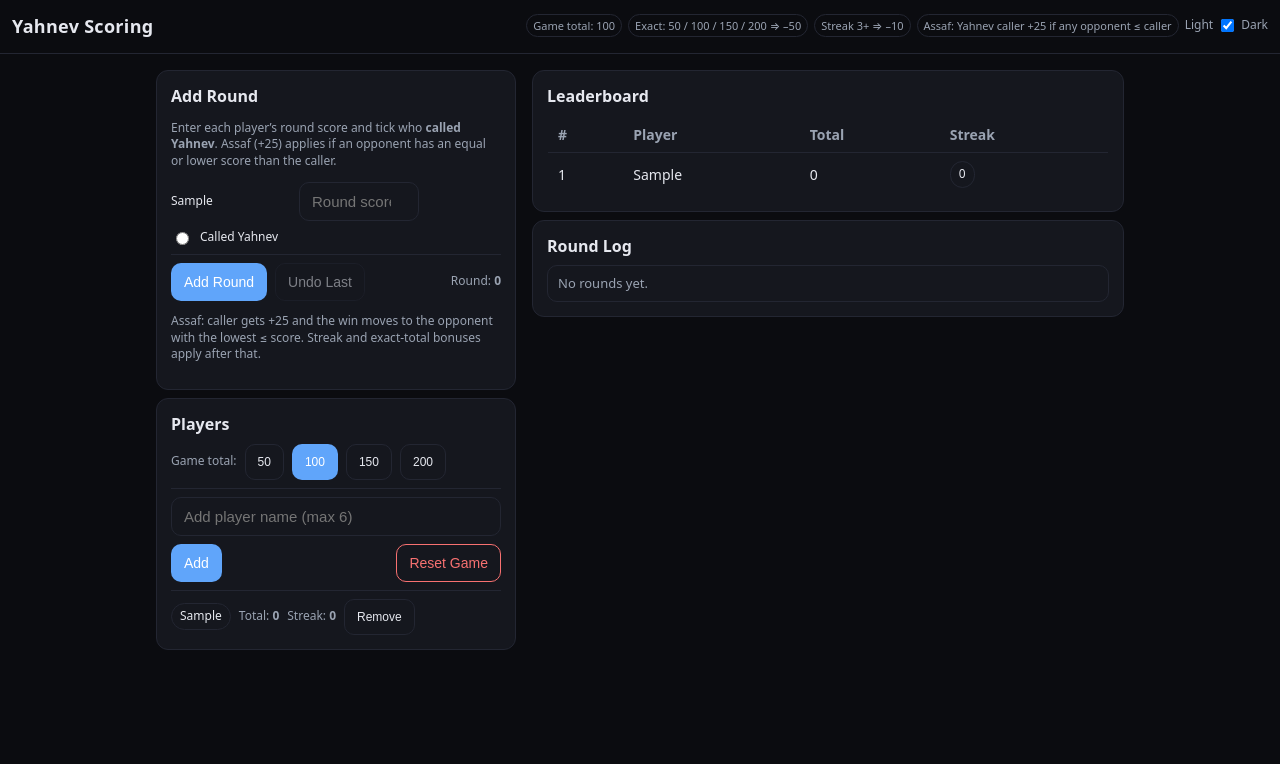
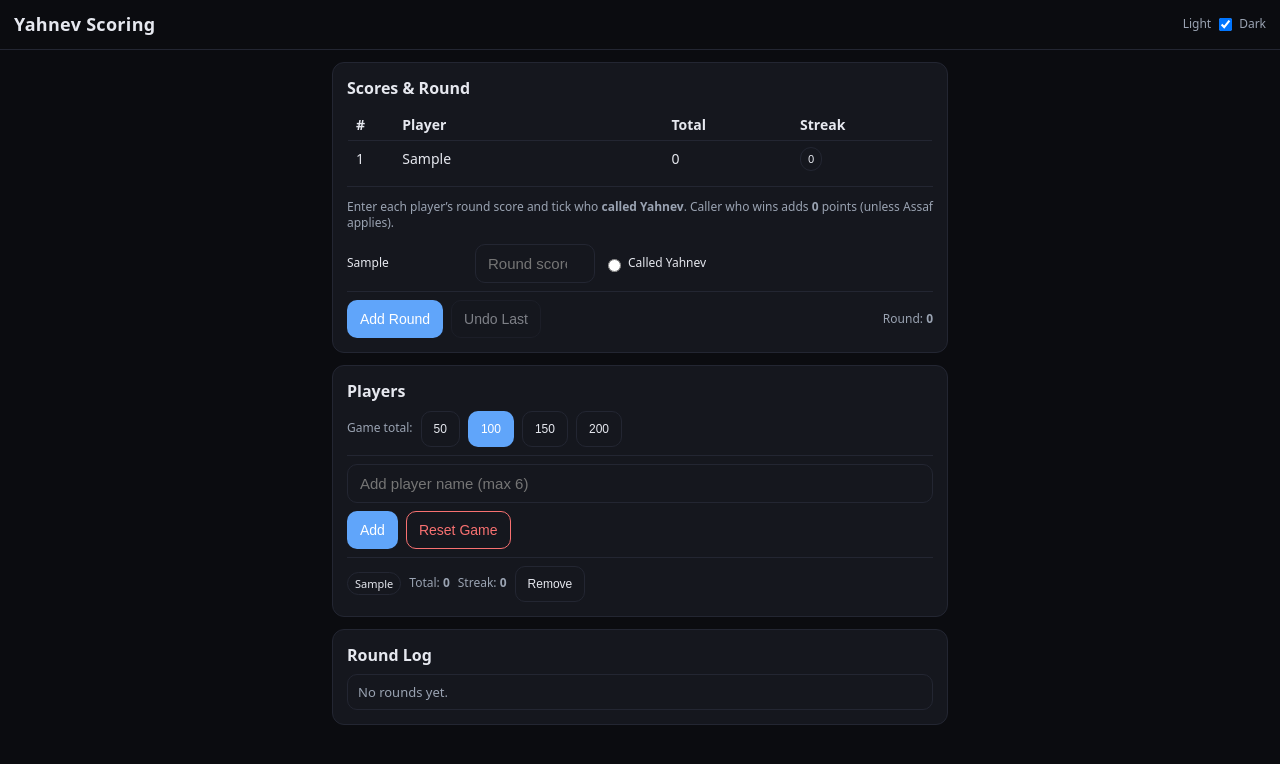
Before and after one commit to RRRRMMMBBBB/yahnev-scorer, a plain HTML site: page index.html in a window 1280 px wide. Both pictures are taken after typing "Sample" into the empty fields and a click on the button "Add". Drawn offline with Linux system fonts and the light colour scheme.

Commit message:
Update index.html

```diff
--- a/index.html
+++ b/index.html
@@ -29,10 +29,11 @@
     color:var(--ink);
     line-height:1.4;
     font-size:16px;
+    overflow-x:hidden; /* no horizontal scroll */
   }
 
   header{
-    padding:14px 12px;
+    padding:12px 14px;
     border-bottom:1px solid var(--border);
     position:sticky;
     top:0;
@@ -40,7 +41,7 @@
     z-index:10;
     display:flex;
     gap:8px;
-    align-items:flex-start;
+    align-items:center;
     justify-content:space-between;
   }
   h1{
@@ -48,28 +49,14 @@
     font-size:18px;
     letter-spacing:.3px;
   }
-  .header-right{
-    display:flex;
-    flex-wrap:wrap;
-    gap:6px;
-    justify-content:flex-end;
-  }
 
   .container{
-    max-width:1000px;
+    max-width:640px;
     margin:0 auto;
     padding:12px;
-    display:grid;
+    display:flex;
+    flex-direction:column;
     gap:12px;
-  }
-  .grid{
-    display:grid;
-    grid-template-columns:1fr;
-    gap:12px;
-  }
-  @media (min-width: 900px){
-    .container{padding:16px;}
-    .grid{grid-template-columns: 360px 1fr; gap:16px;}
   }
 
   .card{
@@ -81,6 +68,12 @@
   .card h2{
     margin:0 0 8px 0;
     font-size:16px;
+  }
+
+  .stack{
+    display:flex;
+    flex-direction:column;
+    gap:8px;
   }
 
   .row{
@@ -137,43 +130,45 @@
     overflow:hidden;
     border-radius:10px;
     border:1px solid var(--border);
+    table-layout:fixed;  /* stops horizontal overflow */
   }
   .tbl th, .tbl td{
-    padding:8px 10px;
+    padding:6px 8px;
     text-align:left;
     border-bottom:1px solid var(--border);
     font-size:14px;
+    white-space:nowrap;
+    overflow:hidden;
+    text-overflow:ellipsis;
   }
-  .tbl th{
-    font-weight:600;
-    color:var(--muted);
-  }
+  .tbl th:nth-child(1),
+  .tbl td:nth-child(1){ width:8%; }
+  .tbl th:nth-child(2),
+  .tbl td:nth-child(2){ width:46%; }
+  .tbl th:nth-child(3),
+  .tbl td:nth-child(3){ width:22%; }
+  .tbl th:nth-child(4),
+  .tbl td:nth-child(4){ width:24%; }
 
   .pill{
     display:inline-flex;
     align-items:center;
-    gap:6px;
-    padding:4px 8px;
+    gap:4px;
+    padding:3px 7px;
     border-radius:999px;
-    font-size:12px;
+    font-size:11px;
     border:1px solid var(--border);
   }
   .pill.win{background:var(--win)}
   .muted{color:var(--muted)}
-  .stack{display:flex; flex-direction:column; gap:8px}
   .divider{height:1px; background:var(--border); margin:8px 0}
-  .right{margin-left:auto}
-  .badge{
-    font-size:11px;
-    padding:3px 6px;
-    border-radius:999px;
-    border:1px solid var(--border);
-    color:var(--muted);
-    white-space:nowrap;
-  }
+  .label{font-size:12px; color:var(--muted)}
+  .spacer{flex:1}
+  .small{font-size:12px}
   .tot{font-variant-numeric: tabular-nums}
+
   .log{
-    max-height:300px;
+    max-height:260px;
     overflow:auto;
     border:1px solid var(--border);
     border-radius:10px;
@@ -184,12 +179,8 @@
     font-size:13px;
   }
   .log-item:last-child{border-bottom:none}
-  .flex{display:flex; gap:8px; align-items:center; flex-wrap:wrap}
-  .label{font-size:12px; color:var(--muted)}
-  .spacer{flex:1}
-  .small{font-size:12px}
+
   .switch{display:flex; gap:4px; align-items:center}
-  .note{font-size:12px; color:var(--muted)}
 
   /* Fire rain animation */
   .fire-rain{
@@ -211,32 +202,16 @@
     100%{transform:translate3d(0,110vh,0);opacity:0}
   }
 
-  /* Mobile optimisations */
+  /* Mobile tweaks */
   @media (max-width: 600px){
     header{
-      padding:10px 10px;
-      flex-direction:column;
-      align-items:flex-start;
-      gap:6px;
+      padding:10px 12px;
     }
-    h1{
-      font-size:17px;
-    }
-    .header-right{
-      justify-content:flex-start;
-    }
-    .card{
-      padding:12px;
-    }
-    .row{
-      gap:6px;
-    }
+    h1{font-size:17px;}
+    .card{padding:12px;}
     button,
     input[type="text"],
-    input[type="number"]{
-      font-size:15px;
-    }
-    /* Make primary actions easy to hit */
+    input[type="number"]{font-size:15px;}
     #submitRoundBtn,
     #undoBtn,
     #resetBtn,
@@ -254,11 +229,6 @@
 <body data-theme="dark">
   <header>
     <h1>Yahnev Scoring</h1>
-    <div class="header-right">
-      <span class="badge">Game total: <span id="gameLimitDisplay">100</span></span>
-      <span class="badge">Exact: 50 / 100 / 150 / 200 ⇒ –50</span>
-      <span class="badge">Streak 3+ ⇒ –10</span>
-      <span class="badge">Assaf: Yahnev caller +25 if any opponent ≤ caller</span>
     <div class="switch">
       <span class="small muted">Light</span>
       <label class="switch">
@@ -266,33 +236,43 @@
         <span class="small muted">Dark</span>
       </label>
     </div>
-    </div>
   </header>
 
-  <div class="container grid">
-    <!-- Left: Add round (top) + players -->
-    <section class="stack">
-      <div class="card" id="roundCard">
-        <h2>Add Round</h2>
+  <div class="container">
+    <!-- TOP: Scores + Add Round in one card -->
+    <section class="card">
+      <h2>Scores &amp; Round</h2>
+
+      <table class="tbl" id="board">
+        <thead>
+          <tr>
+            <th>#</th><th>Player</th><th>Total</th><th>Streak</th>
+          </tr>
+        </thead>
+        <tbody></tbody>
+      </table>
+
+      <div class="divider"></div>
+
       <p class="muted small">
         Enter each player’s round score and tick who <strong>called Yahnev</strong>.
-          Assaf (+25) applies if an opponent has an equal or lower score than the caller.
+        Caller who wins adds <strong>0</strong> points (unless Assaf applies).
       </p>
+
       <div id="roundFormArea" class="stack"></div>
+
       <div class="divider"></div>
+
       <div class="row">
         <button id="submitRoundBtn" class="primary">Add Round</button>
         <button id="undoBtn">Undo Last</button>
         <span class="spacer"></span>
         <span class="label">Round: <strong id="roundNumber">0</strong></span>
       </div>
-        <p class="note">
-          Assaf: caller gets +25 and the win moves to the opponent with the lowest ≤ score.
-          Streak and exact-total bonuses apply after that.
-        </p>
-      </div>
+    </section>
 
-      <div class="card">
+    <!-- Players + game settings -->
+    <section class="card">
       <h2>Players</h2>
 
       <div class="row small">
@@ -308,31 +288,18 @@
       <div class="row">
         <input id="playerName" type="text" placeholder="Add player name (max 6)" />
         <button id="addPlayerBtn" class="primary">Add</button>
-          <button id="resetBtn" class="danger right">Reset Game</button>
+        <button id="resetBtn" class="danger">Reset Game</button>
       </div>
+
       <div class="divider"></div>
+
       <div id="playersList" class="stack"></div>
-      </div>
     </section>
 
-    <!-- Right: Leaderboard + log -->
-    <section class="stack">
-      <div class="card">
-        <h2>Leaderboard</h2>
-        <table class="tbl" id="board">
-          <thead>
-            <tr>
-              <th>#</th><th>Player</th><th>Total</th><th>Streak</th>
-            </tr>
-          </thead>
-          <tbody></tbody>
-        </table>
-      </div>
-
-      <div class="card">
+    <!-- Log at the bottom -->
+    <section class="card">
       <h2>Round Log</h2>
       <div id="log" class="log small"></div>
-      </div>
     </section>
   </div>
 
@@ -422,7 +389,7 @@
       wrapper.innerHTML = `
         <label class="small" style="min-width:120px">${p.name}</label>
         <input type="number" step="1" inputmode="numeric" pattern="[0-9]*" placeholder="Round score" data-score="${p.id}" />
-        <label class="small flex">
+        <label class="small" style="display:flex;align-items:center;gap:4px;">
           <input type="radio" name="yaniv" value="${p.id}" />
           <span>Called Yahnev</span>
         </label>
@@ -432,8 +399,6 @@
   }
 
   function renderGameLimit(){
-    const display = el('#gameLimitDisplay');
-    if(display) display.textContent = state.gameLimit;
     document.querySelectorAll('.limit-btn').forEach(btn=>{
       const val = Number(btn.dataset.limit);
       if(val === state.gameLimit){
@@ -537,7 +502,6 @@
   }
 
   function resolveRound(entries, yanivCallerId){
-    // Always a caller in your rules
     const caller = entries.find(e=>e.id===yanivCallerId);
     if(!caller) return { entries, assaf: null, yanivCallerId };
 
@@ -580,7 +544,13 @@
   function applyRound(parsed){
     const { entries: rawEntries, yanivCallerId } = parsed;
 
-    const { entries, assaf, yanivCallerId: storedYaniv } = resolveRound(rawEntries, yanivCallerId);
+    const {
+      entries,
+      assaf,
+      yanivCallerId: storedYaniv
+    } = resolveRound(rawEntries, yanivCallerId);
+
+    const callerId = storedYaniv;
     const roundRecord = { entries: [], yanivCallerId: storedYaniv };
 
     const newStreaks = {};
@@ -601,38 +571,48 @@
       let appliedExactBonus = 0;
       let wasAssafCaller = false;
       let wonViaAssaf = false;
+      const wonThisRound = !!entry.won;
 
       if(assaf){
         if(assaf.caller === p.id) wasAssafCaller = true;
         if(assaf.winner === p.id && assaf.caller) wonViaAssaf = true;
       }
 
+      // Base score before streak/exact bonuses
+      let baseScore = entry.raw;
+      const isWinningCaller = (p.id === callerId && wonThisRound && !wonViaAssaf);
+      if(isWinningCaller){
+        baseScore = 0; // Yahnev caller who wins adds 0 points
+      }
+
       // Streak bonus
-      if(newStreaks[p.id] >= STREAK_BONUS_THRESHOLD){
+      if(newStreaks[p.id] >= STREAK_BONUS_THRESHOLD && wonThisRound){
         appliedStreakBonus = STREAK_BONUS_PER_ROUND;
       }
 
       // Apply to total
-      p.total += entry.raw + appliedStreakBonus;
+      p.total += baseScore + appliedStreakBonus;
 
-      // Exact totals
+      // Exact totals bonus
       if(EXACT_TOTALS.has(p.total)){
         appliedExactBonus = EXACT_BONUS;
         p.total += EXACT_BONUS;
       }
 
-      // Did a streak just cross the threshold this round?
-      if(entry.won && prevStreaks[p.id] < STREAK_BONUS_THRESHOLD && newStreaks[p.id] >= STREAK_BONUS_THRESHOLD){
+      // New streak crossing threshold triggers fire
+      if(wonThisRound &&
+         prevStreaks[p.id] < STREAK_BONUS_THRESHOLD &&
+         newStreaks[p.id] >= STREAK_BONUS_THRESHOLD){
         fireRainNeeded = true;
       }
 
       p.streak = newStreaks[p.id];
-      p.lastWon = !!entry.won;
+      p.lastWon = wonThisRound;
 
       roundRecord.entries.push({
         id: p.id,
-        raw: entry.raw,
-        won: entry.won,
+        raw: baseScore,
+        won: wonThisRound,
         appliedStreakBonus: appliedStreakBonus !== 0,
         appliedExactBonus: appliedExactBonus !== 0,
         assafCaller: wasAssafCaller,
@@ -703,7 +683,6 @@
     if(!confirm('Reset the entire game? Players, rounds, and scores will be cleared.')) return;
     state.players = [];
     state.rounds = [];
-    // keep gameLimit as-is
     save();
     renderPlayers(); renderBoard(); renderLog(); renderRoundForm(); renderGameLimit();
     roundNumberEl.textContent = '0';
```
Lines whose indentation alone changed are shown as unchanged.
